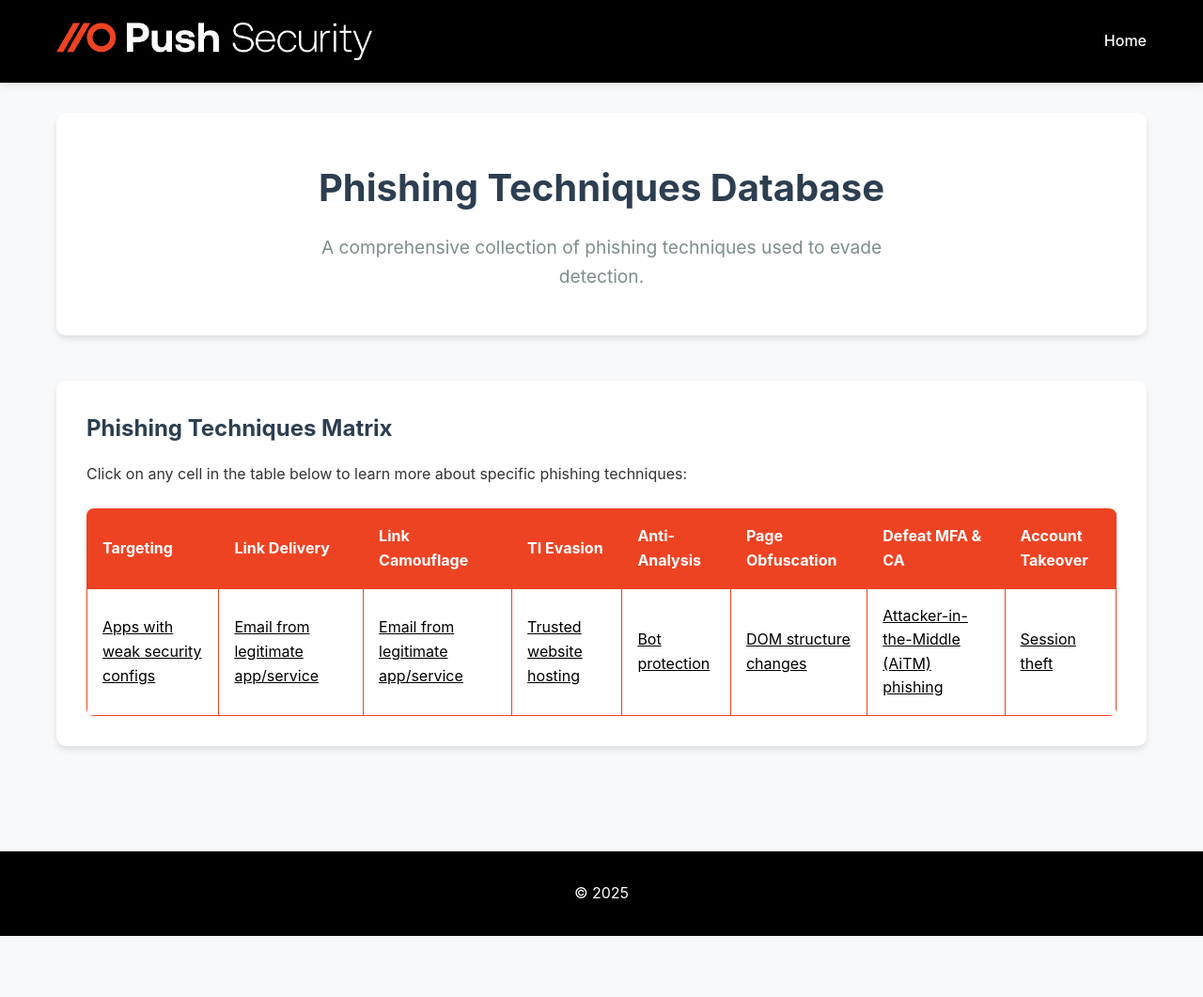
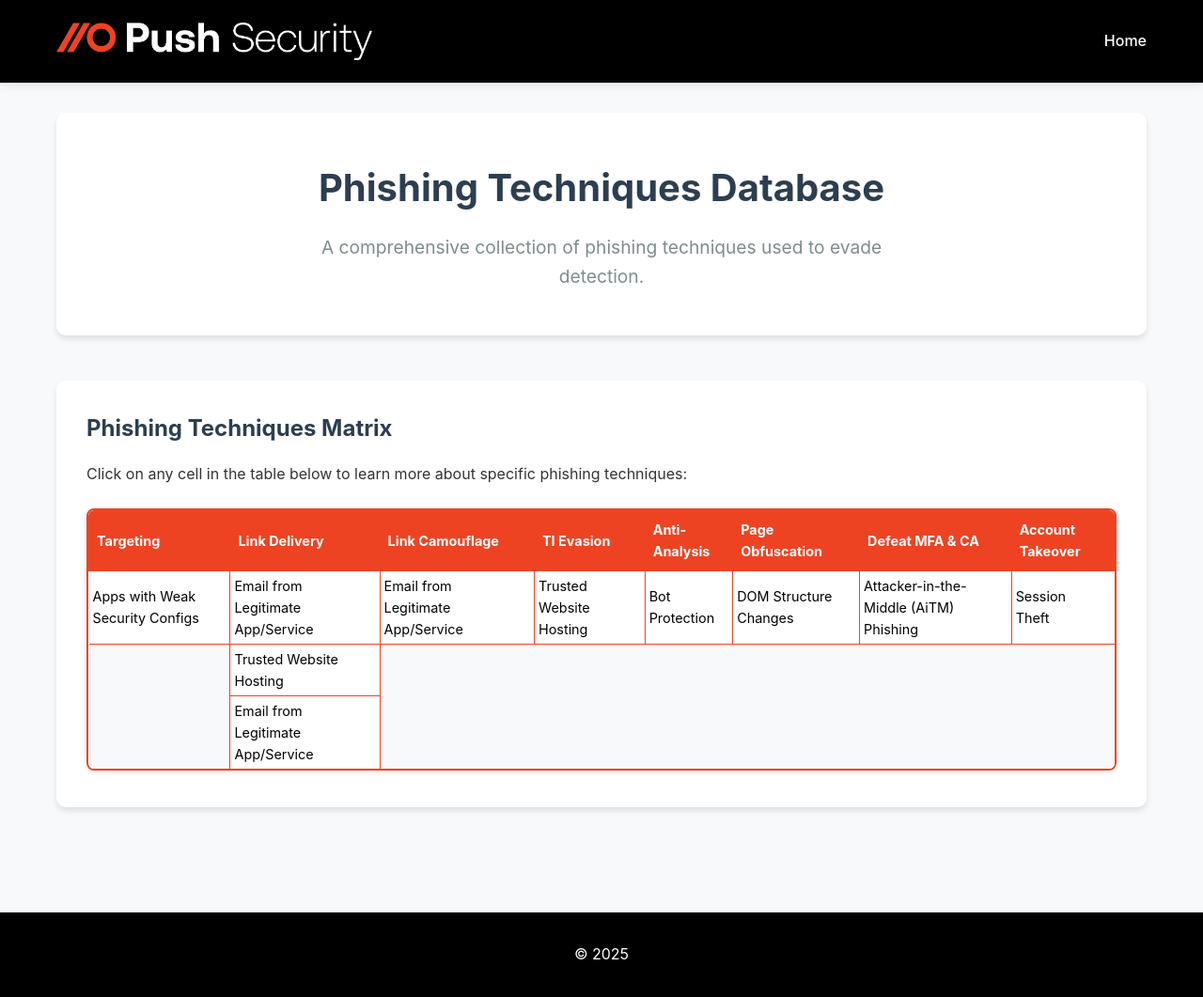
Before and after one commit to pushsecurity/phishing-techniques, a Jekyll site: the page built from index.html, in a window 1280 px wide. Shown: the whole page at 94% size. Built offline with Jekyll 4.4.1, drawn with Linux system fonts in a browser that asks for light colours; before the commit the page ends 996 px from its top, so only the background shows below that.

Commit message:
Fixed table definition and table styling

```diff
--- a/assets/css/style.css
+++ b/assets/css/style.css
@@ -135,33 +135,44 @@
 }
 
 .techniques-table {
-    overflow-x: auto;
     margin-top: 1.5rem;
+    border: 2px solid #EE4323;
+    border-radius: 8px;
+    padding: 0;
+    box-shadow: 0 2px 4px rgba(0, 0, 0, 0.1);
+    display: inline-block;
+    width: 100%;
+    overflow: hidden;
 }
 
 table {
     width: 100%;
     border-collapse: collapse;
     background: white;
-    border-radius: 8px;
+    border-radius: 0;
     overflow: hidden;
-    box-shadow: 0 2px 4px rgba(0, 0, 0, 0.1);
+    box-shadow: none;
+    border: none;
+    border-spacing: 0;
+    margin: 0;
 }
 
 th {
     background: #EE4323;
     color: white;
-    padding: 1rem;
+    padding: 0.5rem;
     text-align: left;
     font-weight: 700;
     border: 1px solid #EE4323;
+    font-size: 0.9rem;
 }
 
 td {
-    padding: 1rem;
-    border: 1px solid #EE4323;
+    padding: 0.5rem;
+    border: none;
     vertical-align: middle;
     background-color: white;
+    font-size: 0.9rem;
 }
 
 tr:hover {
@@ -176,15 +187,59 @@
     text-align: center;
 }
 
+.technique-cell {
+    border: 1px solid #EE4323;
+    cursor: pointer;
+    transition: background-color 0.2s ease;
+}
+
+/* Remove borders on outer edges to prevent doubling */
+.technique-cell:first-child {
+    border-left: none;
+}
+
+.technique-cell:last-child {
+    border-right: none;
+}
+
+tr:first-child .technique-cell {
+    border-top: none;
+}
+
+tr:last-child .technique-cell {
+    border-bottom: none;
+}
+
+.technique-cell:hover {
+    background-color: #fff5f5;
+}
+
 .technique-cell a {
     color: #000000;
-    text-decoration: underline;
+    text-decoration: none;
     font-weight: 400;
-    transition: color 0.3s ease;
+    display: block;
+    width: 100%;
+    height: 100%;
+    padding: inherit;
+    margin: -0.75rem;
+    box-sizing: border-box;
 }
 
-.technique-cell a:hover {
-    color: #EE4323;
+.missing-technique {
+    color: #999;
+    font-style: italic;
+    text-decoration: line-through;
+}
+
+.empty-cell {
+    background-color: #f8f9fa;
+    border: none;
+    cursor: default;
+}
+
+.empty-cell:hover {
+    background-color: #f8f9fa;
 }
 
 .difficulty-cell,
--- a/index.html
+++ b/index.html
@@ -16,48 +16,54 @@
         <table>
             <thead>
                 <tr>
-                    <th>Targeting</th>
-                    <th>Link Delivery</th>
-                    <th>Link Camouflage</th>
-                    <th>TI Evasion</th>
-                    <th>Anti-Analysis</th>
-                    <th>Page Obfuscation</th>
-                    <th>Defeat MFA & CA</th>
-                    <th>Account Takeover</th>
+                    {% for column in site.data.techniques-table.columns %}
+                    <th>{{ column.name }}</th>
+                    {% endfor %}
                 </tr>
             </thead>
             <tbody>
-                <!-- Row 1: Apps with weak security configs -->
+                {% comment %} Calculate the maximum number of rows needed {% endcomment %}
+                {% assign max_rows = 0 %}
+                {% for column in site.data.techniques-table.columns %}
+                {% if column.techniques.size > max_rows %}
+                {% assign max_rows = column.techniques.size %}
+                {% endif %}
+                {% endfor %}
+
+                {% comment %} Generate rows {% endcomment %}
+                {% for row_index in (0..max_rows) %}
+                {% assign has_content = false %}
+                {% for column in site.data.techniques-table.columns %}
+                {% assign technique_ref = column.techniques[row_index] %}
+                {% if technique_ref and technique_ref != null %}
+                {% assign has_content = true %}
+                {% break %}
+                {% endif %}
+                {% endfor %}
+
+                {% if has_content %}
                 <tr>
+                    {% for column in site.data.techniques-table.columns %}
+                    {% assign technique_ref = column.techniques[row_index] %}
+                    {% if technique_ref and technique_ref != null %}
+                    {% assign technique = site.techniques | where_exp: "item", "item.path contains technique_ref" |
+                    first %}
+                    {% if technique %}
                     <td class="technique-cell">
-                        <a href="{{ '/techniques/apps-weak-security' | relative_url }}">Apps with weak security
-                            configs</a>
+                        <a href="{{ technique.url | relative_url }}">{{ technique.title }}</a>
                     </td>
+                    {% else %}
                     <td class="technique-cell">
-                        <a href="{{ '/techniques/email-legitimate-app' | relative_url }}">Email from legitimate
-                            app/service</a>
+                        <span class="missing-technique">{{ technique_ref }} (not found)</span>
                     </td>
-                    <td class="technique-cell">
-                        <a href="{{ '/techniques/email-legitimate-app' | relative_url }}">Email from legitimate
-                            app/service</a>
-                    </td>
-                    <td class="technique-cell">
-                        <a href="{{ '/techniques/trusted-website-hosting' | relative_url }}">Trusted website hosting</a>
-                    </td>
-                    <td class="technique-cell">
-                        <a href="{{ '/techniques/bot-protection' | relative_url }}">Bot protection</a>
-                    </td>
-                    <td class="technique-cell">
-                        <a href="{{ '/techniques/dom-structure-changes' | relative_url }}">DOM structure changes</a>
-                    </td>
-                    <td class="technique-cell">
-                        <a href="{{ '/techniques/aitm-phishing' | relative_url }}">Attacker-in-the-Middle (AiTM)
-                            phishing</a>
-                    </td>
-                    <td class="technique-cell">
-                        <a href="{{ '/techniques/session-theft' | relative_url }}">Session theft</a>
-                    </td>
+                    {% endif %}
+                    {% else %}
+                    <td class="technique-cell empty-cell"></td>
+                    {% endif %}
+                    {% endfor %}
                 </tr>
+                {% endif %}
+                {% endfor %}
             </tbody>
         </table>
     </div>
```
Also changed, not shown: TABLE_MAINTENANCE.md (added, +105 -0 lines), _data/techniques-table.yml (added, +38 -0 lines).
